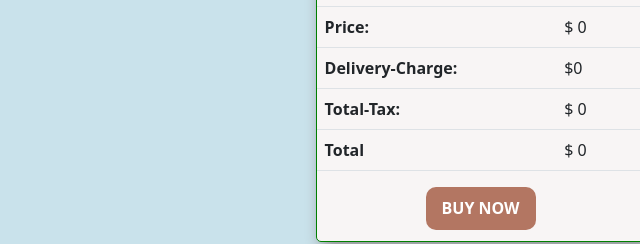
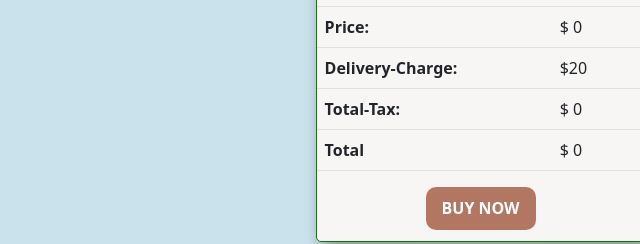
Before and after one commit to JannatulHappy/la-reve-fashion, a plain HTML site: page index.html in a window 1280 px wide. Shown: the part 417-661 px from the top of the page, 640-1280 px from the left. Drawn offline with nearby package versions, Linux system fonts and the light colour scheme; no server answers.

Commit message:
another-final-commit

```diff
--- a/index.html
+++ b/index.html
@@ -96,7 +96,7 @@
               </tr>
               <tr>
                 <th>Delivery-Charge:</th>
-                <td>$<span id="delivery-charge">0</span></td>
+                <td>$<span id="delivery-charge">20</span></td>
                 <td></td>
                 <td></td>
               </tr>
--- a/js/app.js
+++ b/js/app.js
@@ -26,7 +26,7 @@ const showProducts = (products) => {
       `;
     document.getElementById("all-products").appendChild(div);
   }
-};
+};z
 let count = 0;
 const addToCart = (id, price) => {// each product er id nd price
   count = count + 1;
```
